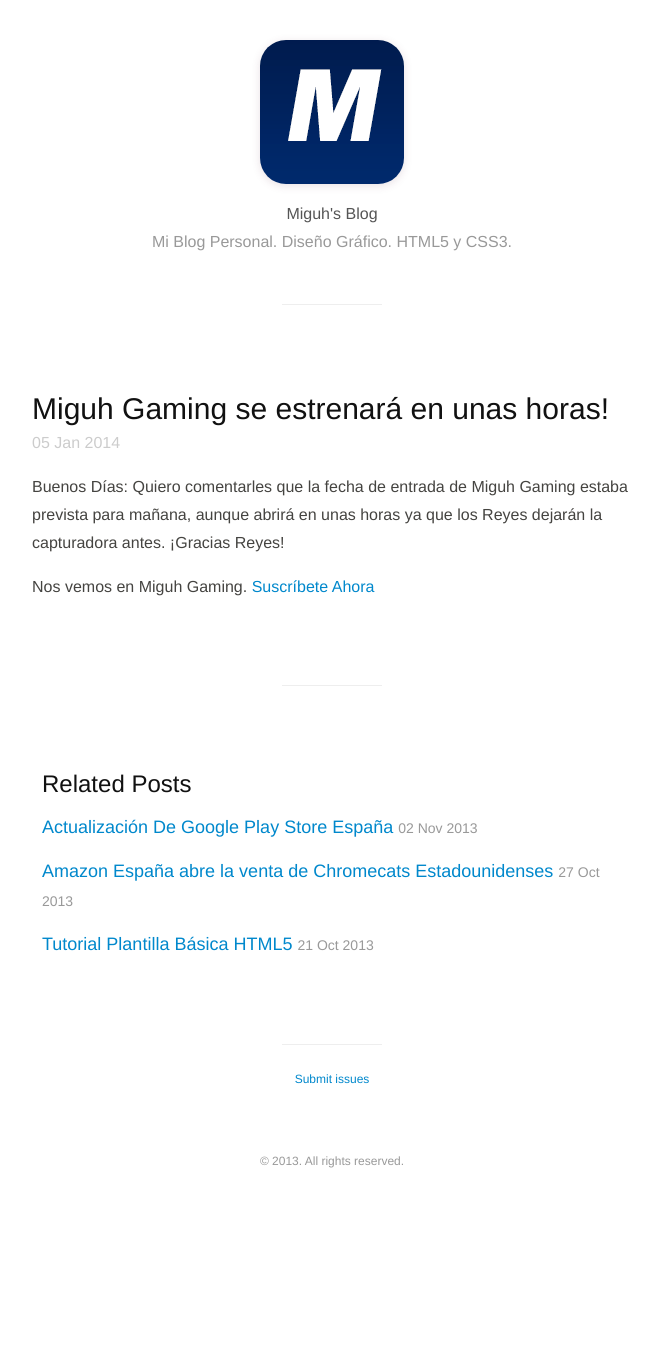
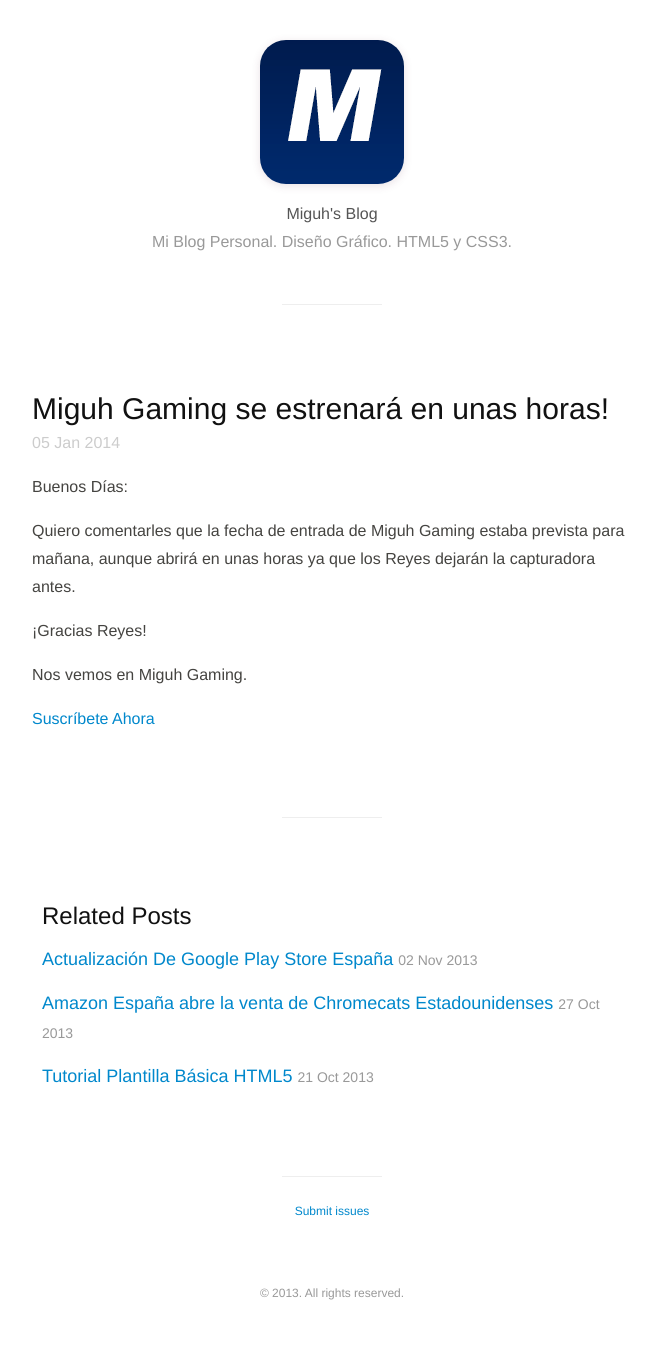
Before and after one commit to MiguhRuiz/OldMiguhsBlog, a Jekyll site: the page built from _posts/2014-01-05-estrenomiguhgaming.md, in a window 1280 px wide. Shown: the whole page, without its empty margins (308-966 px from the left). Built offline with Jekyll 4.4.1, drawn with Linux system fonts in a browser that asks for light colours; Markdown is read by kramdown in place of the engine named in the settings; comment, search, counter and statistics services are not loaded; before the commit the page ends 1225 px from its top, so only the background shows below that; grey boxes are pictures that could not be loaded.

```diff
--- a/_posts/2014-01-05-estrenomiguhgaming.md
+++ b/_posts/2014-01-05-estrenomiguhgaming.md
@@ -2,9 +2,9 @@
 layout: post
 title: Miguh Gaming se estrenará en unas horas!
 ---
-Buenos Días:
-Quiero comentarles que la fecha de entrada de Miguh Gaming estaba prevista para mañana, aunque abrirá en unas horas ya que los Reyes dejarán la capturadora antes.
-¡Gracias Reyes!
+<p>Buenos Días:</p>
+<p>Quiero comentarles que la fecha de entrada de Miguh Gaming estaba prevista para mañana, aunque abrirá en unas horas ya que los Reyes dejarán la capturadora antes.</p>
+<p>¡Gracias Reyes!</p>
 
-Nos vemos en Miguh Gaming.
-<a href="http://www.youtube.com/channel/UCbbh-j5V9uWiqj1roqDAXgQ?sub_confirmation=1">Suscríbete Ahora</a>
+<p>Nos vemos en Miguh Gaming.</p>
+<p><a href="http://www.youtube.com/channel/UCbbh-j5V9uWiqj1roqDAXgQ?sub_confirmation=1">Suscríbete Ahora</a></p>
```
